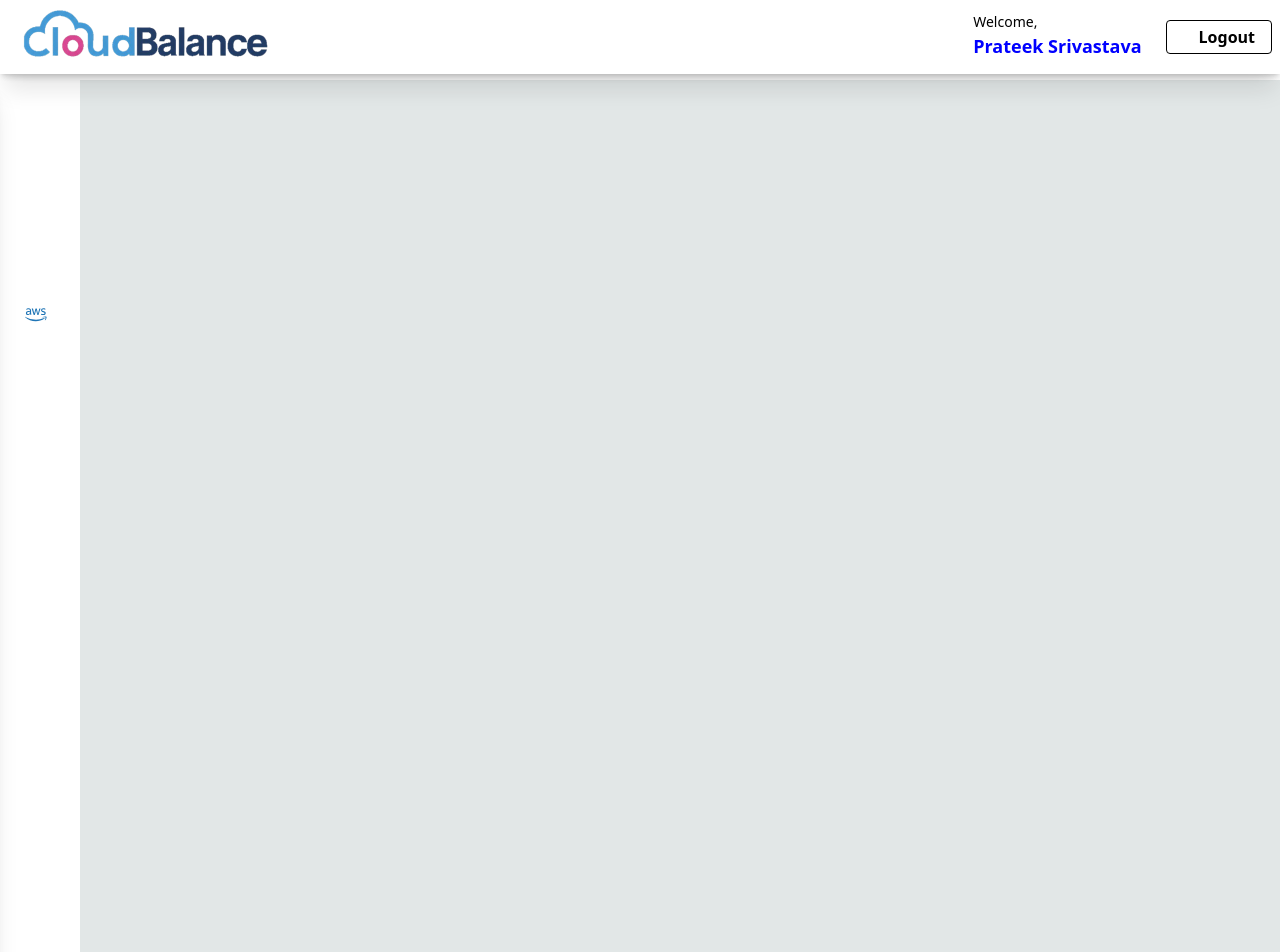
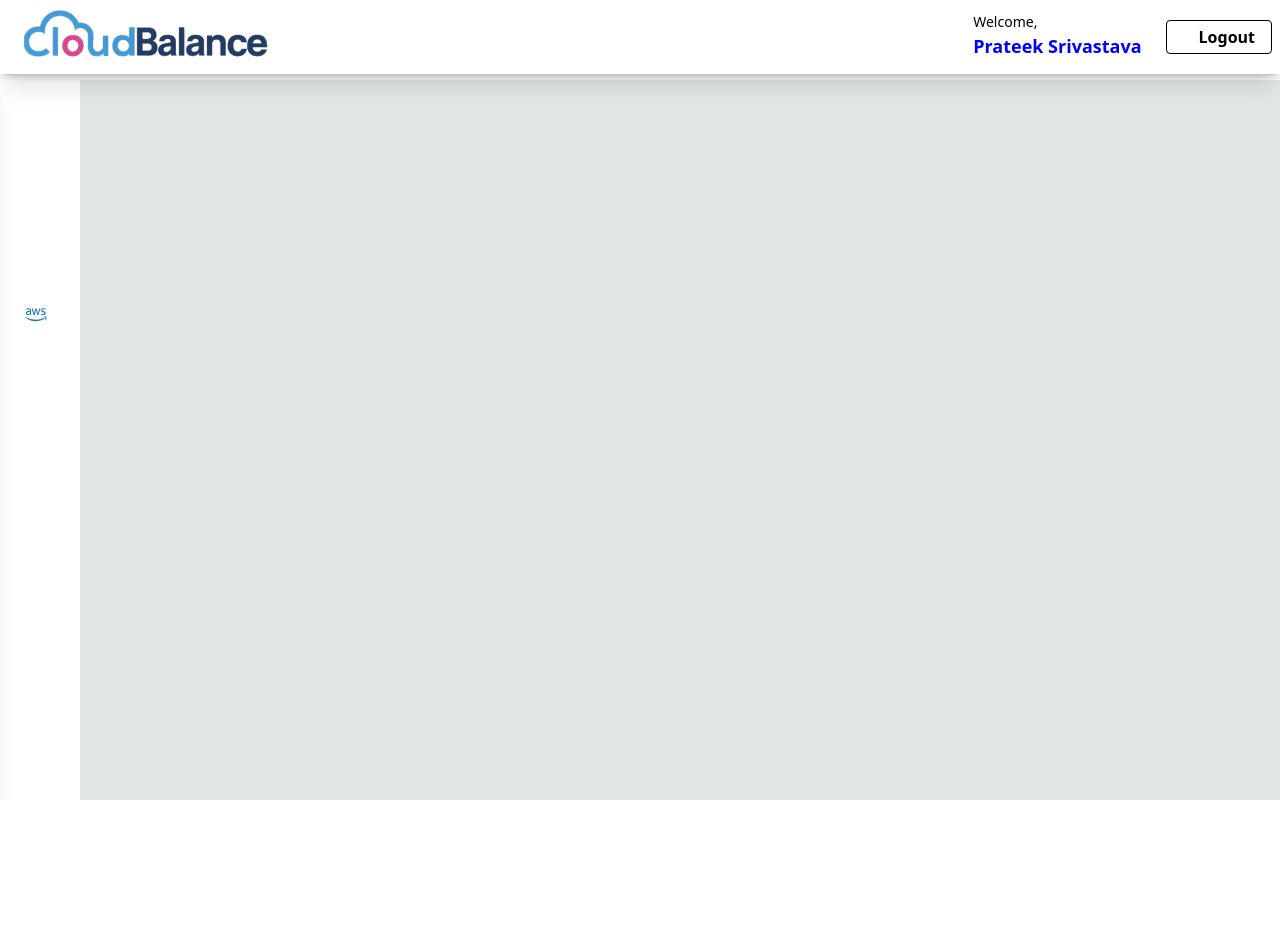
Before and after one commit to prateekSri1110/CloudBalance, a React (Vite) app: page /dashboard in a window 1280 px wide. Shown: the top 952 px of the page. After the commit the page ends 800 px from the top, so only its background shows below. Built offline with nearby package versions, Linux system fonts and the light colour scheme; some icons are missing.

Commit message:
overflow fix

```diff
--- a/src/App.jsx
+++ b/src/App.jsx
@@ -8,7 +8,7 @@ import User from "./Components/Dashboard/DashboardWrapper/Pages/SidebarContent/U
 
 function App() {
   return (
-    <>
+    <div className="">
       <Routes>
         <Route path="/" element={<Login />} />
         <Route path="/login" element={<Login />} />
@@ -18,7 +18,7 @@ function App() {
           <Route path="users" element={<User />} />
         </Route>
       </Routes>
-    </>
+    </div>
   );
 }
 
--- a/src/Components/Dashboard/Dashboard.jsx
+++ b/src/Components/Dashboard/Dashboard.jsx
@@ -9,12 +9,12 @@ const Dashboard = () => {
 
   return (
     <div>
-      <div className="fixed top-0 left-0 w-full z-50 bg-white shadow-md">
+      <div className="fixed  top-0 left-0 w-full z-50 bg-white shadow-md">
         <Navbar slide={slide} setSlide={setSlide} />
       </div>
       <div className="flex pt-20">
         <Sidebar slide={slide} />
-        <div className="flex-1 overflow-y-auto bg-gray-50">
+        <div className="flex-1 bg-gray-50">
           <Content />
         </div>
       </div>
--- a/src/Components/Dashboard/DashboardWrapper/Pages/Content.jsx
+++ b/src/Components/Dashboard/DashboardWrapper/Pages/Content.jsx
@@ -4,11 +4,11 @@ import Footer from "./footer";
 const Content = () => {
   return (
     <>
-      <div className="w-full flex flex-col relative">
-        <div className="w-full h-[955px] p-2 bg-[#e2e7e7ff]">
+      <div className="w-full h-screen flex flex-col relative">
+        <div className="w-full h-[955px] overflow-y-scroll p-2 bg-[#e2e7e7ff]">
           <Outlet />
         </div>
-        <div className="flex-1">
+        <div className="sticky">
           <Footer />
         </div>
       </div>
--- a/src/index.css
+++ b/src/index.css
@@ -1 +1,9 @@
 @import "tailwindcss";
+
+html,
+body,
+#root {
+  height: 100%;
+  margin: 0;
+  overflow: hidden;
+}
```
